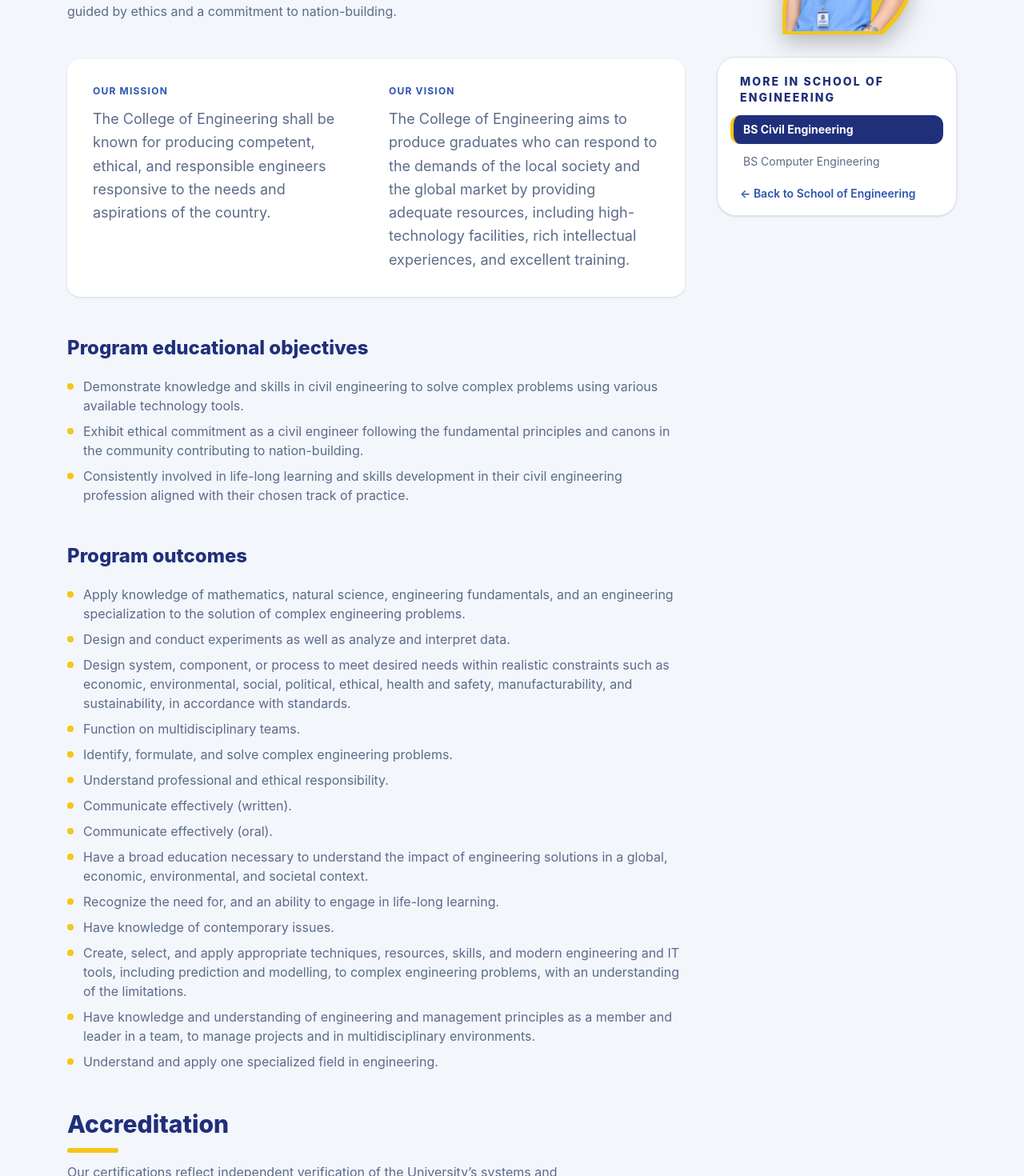
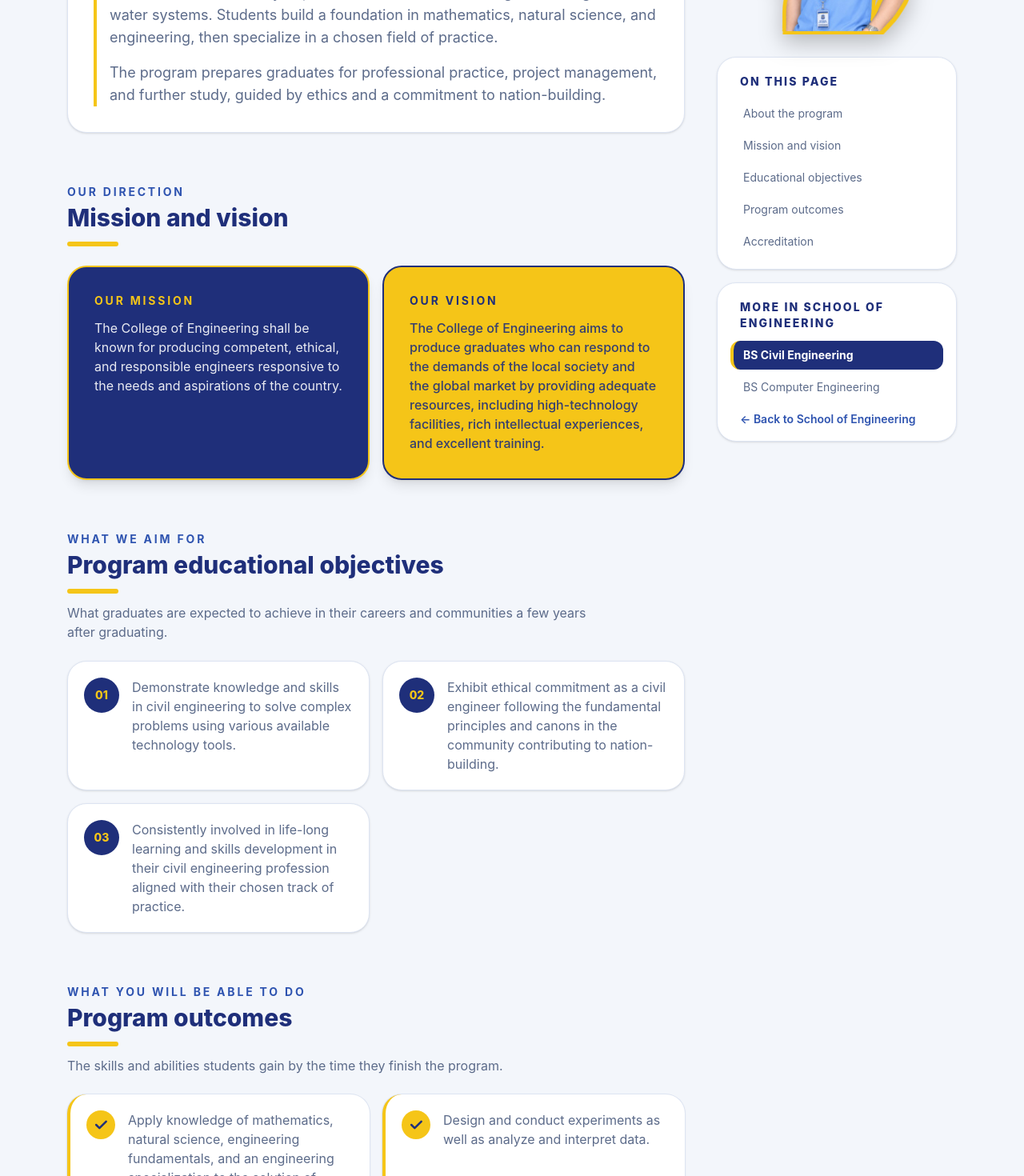
Before and after one commit to RaprapGutierrez/National-University-Clark-Website, a Next.js app: page /academics/engineering/bs-civil-engineering in a window 1280 px wide. Shown: the part 680-2150 px from the top of the page at 80% size. Built offline with nearby package versions, Linux system fonts and the light colour scheme.

Commit message:
add the info in the academics in each porgram

```diff
--- a/app/[section]/[slug]/[program]/page.tsx
+++ b/app/[section]/[slug]/[program]/page.tsx
@@ -2,11 +2,9 @@ import Image from "next/image";
 import Link from "next/link";
 import { notFound } from "next/navigation";
 import AcademicsBanner from "@/components/AcademicsBanner";
-import Blocks from "@/components/Blocks";
 import Reveal from "@/components/Reveal";
 import { sections, APPLY_URL } from "@/lib/site";
 import { programsBySchool } from "@/lib/programs";
-import type { Block } from "@/lib/content";
 
 const CONTACT_URL = "/about"; // change to your contact page
 
@@ -30,6 +28,31 @@ function logoFor(label: string) {
     label.toUpperCase().startsWith(k),
   );
   return key ? ACCREDITATION_LOGOS[key] : null;
+}
+
+function SectionTitle({
+  kicker,
+  title,
+  text,
+}: {
+  kicker?: string;
+  title: string;
+  text?: string;
+}) {
+  return (
+    <div className="mb-6">
+      {kicker && (
+        <p className="text-sm font-bold uppercase tracking-[0.2em] text-royal">
+          {kicker}
+        </p>
+      )}
+      <h2 className="mt-1 text-2xl font-extrabold text-navy sm:text-3xl">
+        {title}
+      </h2>
+      <div className="mt-3 h-1.5 w-16 rounded-full bg-gold" />
+      {text && <p className="mt-3 max-w-2xl text-slate">{text}</p>}
+    </div>
+  );
 }
 
 export function generateStaticParams() {
@@ -56,36 +79,6 @@ export default async function ProgramPage({
   const data = programs.find((p) => p.slug === program);
   if (section !== "academics" || !sec || !school || !data) notFound();
 
-  const blocks: Block[] = [
-    { type: "text", heading: `About the ${data.title}`, body: data.about },
-    ...(data.careers && data.careers.length > 0
-      ? [
-          {
-            type: "list" as const,
-            heading: "Career opportunities",
-            items: data.careers,
-          },
-        ]
-      : []),
-    {
-      type: "mv",
-      items: [
-        { label: "Our Mission", text: data.mission },
-        { label: "Our Vision", text: data.vision },
-      ],
-    },
-    ...(data.objectives.length > 0
-      ? [
-          {
-            type: "list" as const,
-            heading: "Program educational objectives",
-            items: data.objectives,
-          },
-        ]
-      : []),
-    { type: "list", heading: "Program outcomes", items: data.outcomes },
-  ];
-
   const crumbs = [
     { label: "Home", href: "/" },
     { label: sec.title, href: `/${sec.slug}` },
@@ -97,6 +90,25 @@ export default async function ProgramPage({
   const accreditations = data.accreditation.filter(
     (a) => !a.startsWith("Add "),
   );
+  const careers = data.careers ?? [];
+
+  // Sections that exist for this program (used by the sidebar jump links)
+  const toc = [
+    { id: "about", label: "About the program", show: true },
+    { id: "careers", label: "Career opportunities", show: careers.length > 0 },
+    { id: "mission-vision", label: "Mission and vision", show: true },
+    {
+      id: "objectives",
+      label: "Educational objectives",
+      show: data.objectives.length > 0,
+    },
+    { id: "outcomes", label: "Program outcomes", show: true },
+    {
+      id: "accreditation",
+      label: "Accreditation",
+      show: accreditations.length > 0,
+    },
+  ].filter((t) => t.show);
 
   return (
     <>
@@ -108,30 +120,148 @@ export default async function ProgramPage({
       />
 
       <main className="mx-auto grid max-w-6xl gap-10 px-5 py-8 lg:grid-cols-[1fr_300px]">
-        <article className="min-w-0">
-          <Blocks blocks={blocks} />
+        <article className="min-w-0 space-y-14 sm:space-y-16">
+          {/* About */}
+          <section id="about" className="scroll-mt-24">
+            <Reveal>
+              <SectionTitle
+                kicker="Overview"
+                title={`About the ${data.title}`}
+              />
+              <div className="rounded-3xl border border-line bg-white p-6 shadow-sm sm:p-8">
+                <div className="space-y-4 border-l-4 border-gold pl-4 text-lg text-slate">
+                  {data.about.map((para, i) => (
+                    <p key={i}>{para}</p>
+                  ))}
+                </div>
+              </div>
+            </Reveal>
+          </section>
+
+          {/* Careers */}
+          {careers.length > 0 && (
+            <section id="careers" className="scroll-mt-24">
+              <Reveal>
+                <SectionTitle
+                  kicker="After graduation"
+                  title="Career opportunities"
+                />
+                <div className="flex flex-wrap gap-3">
+                  {careers.map((c) => (
+                    <span
+                      key={c}
+                      className="rounded-full border-2 border-gold bg-navy px-4 py-2 text-sm font-bold text-white shadow-sm"
+                    >
+                      {c}
+                    </span>
+                  ))}
+                </div>
+              </Reveal>
+            </section>
+          )}
+
+          {/* Mission and vision */}
+          <section id="mission-vision" className="scroll-mt-24">
+            <Reveal>
+              <SectionTitle kicker="Our direction" title="Mission and vision" />
+            </Reveal>
+            <div className="grid gap-4 md:grid-cols-2">
+              <Reveal className="h-full">
+                <div className="h-full rounded-3xl border-2 border-gold bg-navy p-6 text-white shadow-lg sm:p-8">
+                  <p className="text-sm font-bold uppercase tracking-[0.2em] text-gold">
+                    Our Mission
+                  </p>
+                  <p className="mt-3 text-white/90">{data.mission}</p>
+                </div>
+              </Reveal>
+              <Reveal delay={100} className="h-full">
+                <div className="h-full rounded-3xl border-2 border-navy bg-gold p-6 text-navy shadow-lg sm:p-8">
+                  <p className="text-sm font-bold uppercase tracking-[0.2em]">
+                    Our Vision
+                  </p>
+                  <p className="mt-3 font-medium text-navy/90">{data.vision}</p>
+                </div>
+              </Reveal>
+            </div>
+          </section>
+
+          {/* Objectives */}
+          {data.objectives.length > 0 && (
+            <section id="objectives" className="scroll-mt-24">
+              <Reveal>
+                <SectionTitle
+                  kicker="What we aim for"
+                  title="Program educational objectives"
+                  text="What graduates are expected to achieve in their careers and communities a few years after graduating."
+                />
+              </Reveal>
+              <div className="grid gap-4 sm:grid-cols-2">
+                {data.objectives.map((o, i) => (
+                  <Reveal key={i} delay={(i % 2) * 100} className="h-full">
+                    <div className="flex h-full gap-4 rounded-3xl border border-line bg-white p-5 shadow-sm transition duration-300 hover:-translate-y-1 hover:border-royal hover:shadow-md motion-reduce:transform-none">
+                      <span className="flex h-11 w-11 shrink-0 items-center justify-center rounded-full bg-navy text-sm font-extrabold text-gold">
+                        {String(i + 1).padStart(2, "0")}
+                      </span>
+                      <p className="text-slate">{o}</p>
+                    </div>
+                  </Reveal>
+                ))}
+              </div>
+            </section>
+          )}
+
+          {/* Outcomes */}
+          <section id="outcomes" className="scroll-mt-24">
+            <Reveal>
+              <SectionTitle
+                kicker="What you will be able to do"
+                title="Program outcomes"
+                text="The skills and abilities students gain by the time they finish the program."
+              />
+            </Reveal>
+            <div className="grid gap-4 sm:grid-cols-2">
+              {data.outcomes.map((o, i) => (
+                <Reveal key={i} delay={(i % 2) * 100} className="h-full">
+                  <div className="flex h-full gap-4 rounded-3xl border-l-4 border-gold bg-white p-5 shadow-sm ring-1 ring-line transition duration-300 hover:-translate-y-1 hover:shadow-md motion-reduce:transform-none">
+                    <span
+                      aria-hidden="true"
+                      className="flex h-9 w-9 shrink-0 items-center justify-center rounded-full bg-gold text-navy"
+                    >
+                      <svg
+                        viewBox="0 0 24 24"
+                        className="h-5 w-5"
+                        fill="none"
+                        stroke="currentColor"
+                        strokeWidth="3"
+                        strokeLinecap="round"
+                        strokeLinejoin="round"
+                      >
+                        <path d="M5 12l5 5L20 7" />
+                      </svg>
+                    </span>
+                    <p className="text-slate">{o}</p>
+                  </div>
+                </Reveal>
+              ))}
+            </div>
+          </section>
 
           {/* Accreditation */}
           {accreditations.length > 0 && (
-            <Reveal>
-              <section className="mt-12">
-                <h2 className="text-2xl font-extrabold text-navy sm:text-3xl">
-                  Accreditation
-                </h2>
-                <div className="mt-3 h-1.5 w-16 rounded-full bg-gold" />
-                <p className="mt-3 max-w-2xl text-slate">
-                  Our certifications reflect independent verification of the
-                  University&rsquo;s systems and practices against recognized
-                  standards.
-                </p>
-
-                <div className="mt-6 grid gap-4 sm:grid-cols-2">
+            <section id="accreditation" className="scroll-mt-24">
+              <Reveal>
+                <SectionTitle
+                  kicker="Recognition"
+                  title="Accreditation"
+                  text="Our certifications reflect independent verification of the University’s systems and practices against recognized standards."
+                />
+                <div className="grid gap-4 sm:grid-cols-2">
                   {accreditations.map((entry) => {
                     const [label, ...details] = entry.split(" · ");
                     const logo = logoFor(label);
                     return (
                       <div
-                        key={label}
+                        key={entry}
                         className="flex items-center gap-5 rounded-3xl border border-line bg-white p-5 shadow-sm"
                       >
                         {logo && (
@@ -160,8 +290,8 @@ export default async function ProgramPage({
                     );
                   })}
                 </div>
-              </section>
-            </Reveal>
+              </Reveal>
+            </section>
           )}
         </article>
 
@@ -183,6 +313,28 @@ export default async function ProgramPage({
             </div>
           )}
 
+          {/* On this page */}
+          <nav
+            aria-label="On this page"
+            className="hidden rounded-3xl border border-line bg-white p-4 shadow-sm lg:block"
+          >
+            <h2 className="mb-3 px-3 pt-1 text-sm font-extrabold uppercase tracking-[0.15em] text-navy">
+              On this page
+            </h2>
+            <div className="flex flex-col gap-1">
+              {toc.map((t) => (
+                <a
+                  key={t.id}
+                  href={`#${t.id}`}
+                  className="rounded-xl border-l-4 border-transparent px-3 py-2 text-sm text-slate transition hover:border-gold hover:bg-royal/5"
+                >
+                  {t.label}
+                </a>
+              ))}
+            </div>
+          </nav>
+
+          {/* More programs */}
           <div className="rounded-3xl border border-line bg-white p-4 shadow-sm">
             <h2 className="mb-3 px-3 pt-1 text-sm font-extrabold uppercase tracking-[0.15em] text-navy">
               More in {school.title}
```
